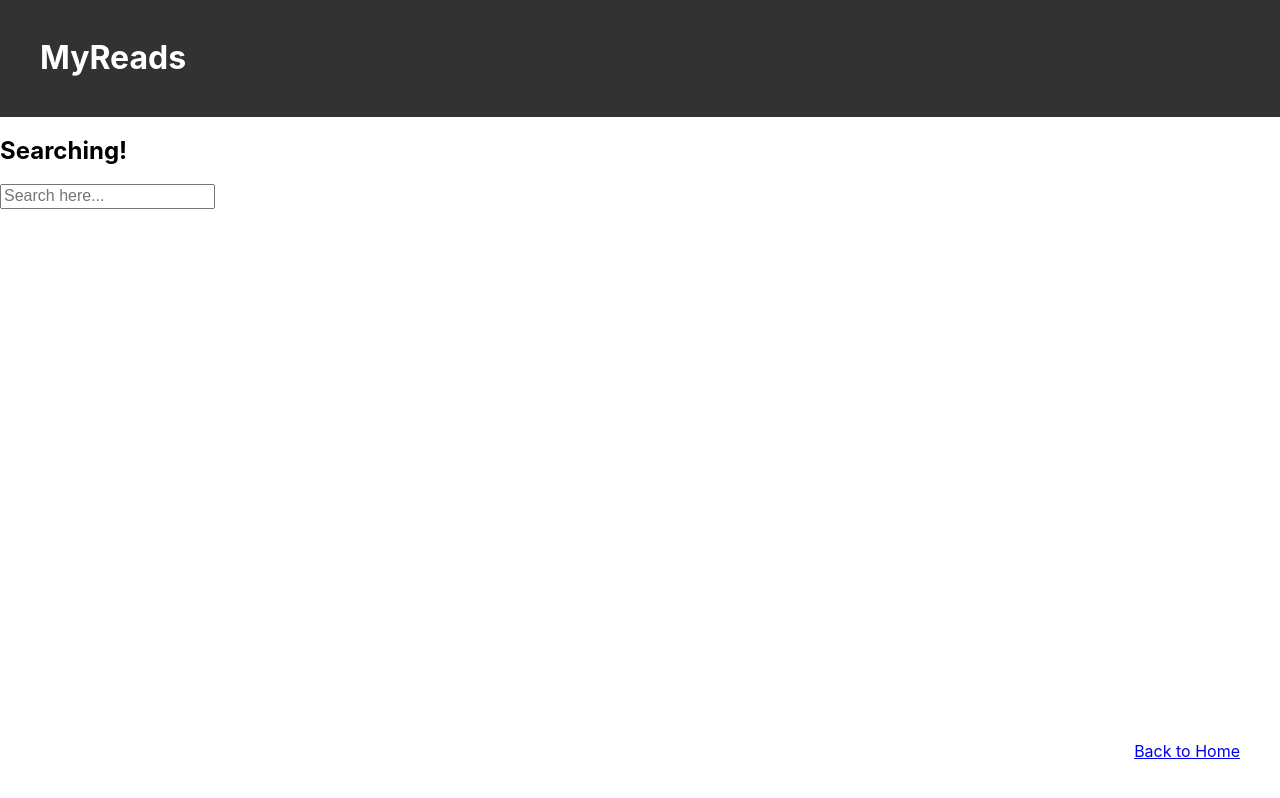
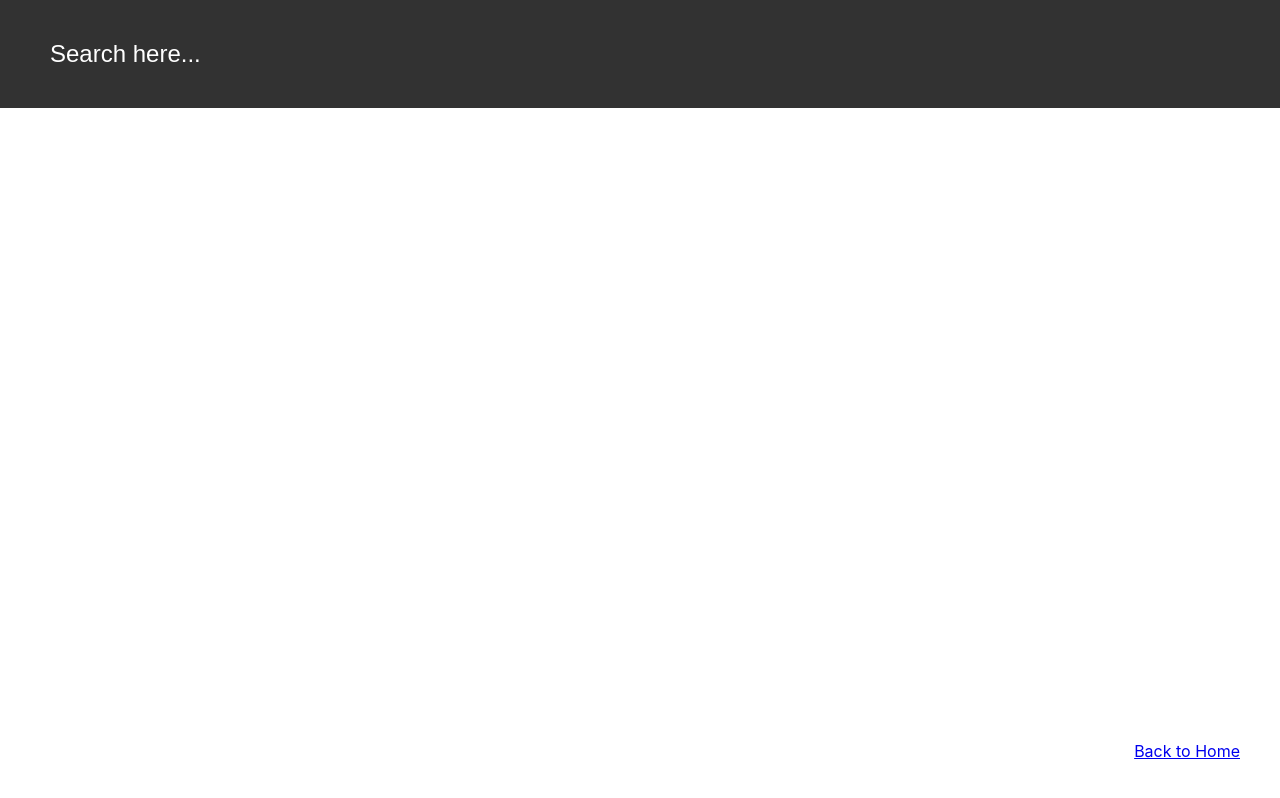
Before and after one commit to cjkoepke/currently-reading, a React (Create React App) app: page /search in a window 1280 px wide. Built offline with nearby package versions, Linux system fonts and the light colour scheme; what react-tap-event-plugin would draw is missing.

Commit message:
feat: Add styles to the search page and book grid elements.

```diff
--- a/src/comps/App.js
+++ b/src/comps/App.js
@@ -17,13 +17,15 @@ class App extends Component {
     render() {
         return (
             <div className="App">
-                <Header />
                 <Route exact path="/" render={() => (
-                    <div className="book-shelf">
-                        <CurrentReads />
-                        <PastReads />
-                        <FutureReads />
-                        <Link to="/search" id="nav">Add Book</Link>
+                    <div className="wrap">
+                        <div className="book-shelf">
+                            <Header />
+                            <CurrentReads />
+                            <PastReads />
+                            <FutureReads />
+                            <Link to="/search" id="nav">Add Book</Link>
+                        </div>
                     </div>
                 )} />
                 <Route path="/search" component={Search} />
--- a/src/comps/BookList.js
+++ b/src/comps/BookList.js
@@ -1,13 +1,12 @@
 import React, {Component} from 'react';
 import PropTypes from 'prop-types';
 import Book from './Book';
-import * as api from '../utils/BooksAPI';
 
 class BookList extends Component {
     render() {
         const books = this.props.books;
         return (
-            <div className="book-list">
+            <div className="book-grid">
                 {books.map((book, index) => (
                     <Book key={index} info={book} />
                 ))}
--- a/src/comps/Search.js
+++ b/src/comps/Search.js
@@ -12,15 +12,20 @@ class Search extends Component {
         error: false
     }
 
+    componentDidMount() {
+        this.searchInput.focus();
+    }
+
     handleChange = (e) => {
         const query = e.target.value;
         this.setState({query});
 
         // Debounce the BookList update.
         query &&
-            _debounce(this.updateSearch(query), 500);
+            _debounce(this.updateSearch(query), 500)
 
-        query === ''
+        // Reset books if search query is blank.
+        query === '' &&
             this.setState({books: []});
     }
 
@@ -42,18 +47,24 @@ class Search extends Component {
 
     render() {
         return (
-            <div className="search-page">
-                <h2>Searching!</h2>
+            <div className="search-wrap">
+                <div className="search-wrap__query">
                     <input
-                    className="search-page__query"
+                        className="search-wrap__input"
                         type="text"
                         placeholder="Search here..."
                         value={this.state.query}
-                    onChange={this.handleChange} />
+                        onChange={this.handleChange}
+                        ref={input => { this.searchInput = input }} />
+                </div>
+                <div className="wrap">
                     {!this.state.error && (
-                    <BookList books={this.state.books} />
+                        <BookList
+                            books={this.state.books}
+                            ref={list => { this.bookList = list }} />
                     )}
                     {this.state.error && <h2>Something went wrong!</h2>}
+                </div>
                 <Link id="nav" to="/">Back to Home</Link>
             </div>
         )
--- a/src/css/theme.css
+++ b/src/css/theme.css
@@ -4,21 +4,64 @@ body {
     font-family: -apple-system, BlinkMacSystemFont, 'Segoe UI', Roboto, Oxygen-Sans, Ubuntu, Cantarell, 'Helvetica Neue', sans-serif;
 }
 
-.app-header {
+.wrap {
+    max-width: 1200px;
+    margin: 0 auto;
+}
+
+.app-header,
+.search-wrap__query {
     background: #323232;
     color: #fff;
     padding: 40px;
+}
+
+.search-wrap__input {
+    background: transparent;
+    border: 0;
+    color: #fff;
+    font-size: 24px;
+    padding: 0 10px;
+    width: 100%;
+}
+
+.search-wrap__input:focus {
+    outline: 0;
+}
+
+.search-wrap__input::-webkit-input-placeholder {
+    color: #fff;
+}
+
+.search-wrap__input::-moz-placeholder {
+    color: #fff;
 }
 
 .app-header__title {
     margin: 0;
 }
 
-.book-shelf {
+.book-grid {
     display: grid;
-    grid-template-columns: repeat( 3, 1fr );
+    grid-template-columns: repeat( 6, minmax(128px, 1fr) );
     grid-template-rows: repeat( auto, 300px );
+    grid-gap: 40px;
     padding: 40px;
+}
+
+.book-card {
+    display: grid;
+    grid-template-rows: 189px repeat(2, 1fr);
+}
+
+.book-card__title {
+    margin-bottom: 5px;
+    align-self: 1;
+}
+
+.book-card__authors {
+    font-size: .8em;
+    font-style: italic;
 }
 
 #nav {
```
Lines whose indentation alone changed are shown as unchanged.
